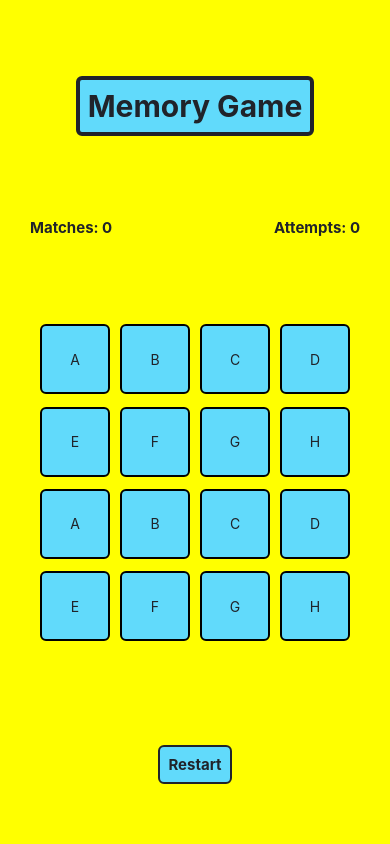
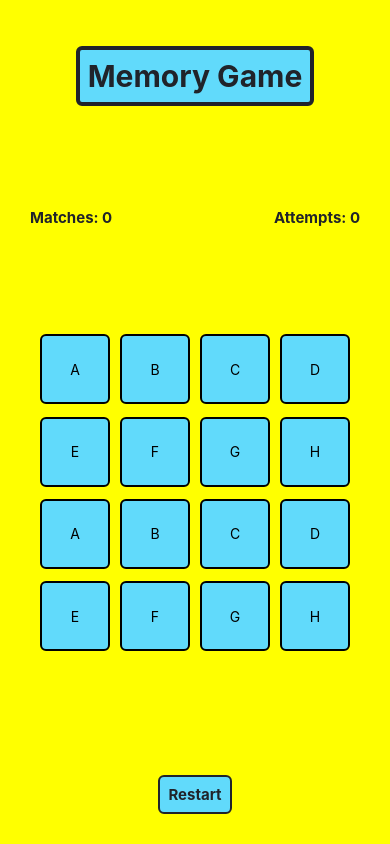
Before and after one commit to sameer-j/RNMemoryGame, a React Native app: screen / in a window 390 px wide. Built offline with nearby package versions, Linux system fonts and the light colour scheme.

Commit message:
styles update

```diff
--- a/src/Game.js
+++ b/src/Game.js
@@ -49,7 +49,7 @@ const styles = StyleSheet.create({
     flex: 1,
     justifyContent: 'space-between',
     alignItems: 'center',
-    paddingVertical: 60,
+    paddingVertical: 30,
   },
   card: {
     height: GAME_CARD_SIZE,
@@ -105,8 +105,10 @@ const styles = StyleSheet.create({
     fontSize: 15,
     fontWeight: 'bold',
   },
-  textColor: {
+  cardText: {
     color: COLOR.text,
+    fontSize: 40,
+    fontWeight: 'bold',
   },
 });
 
```
